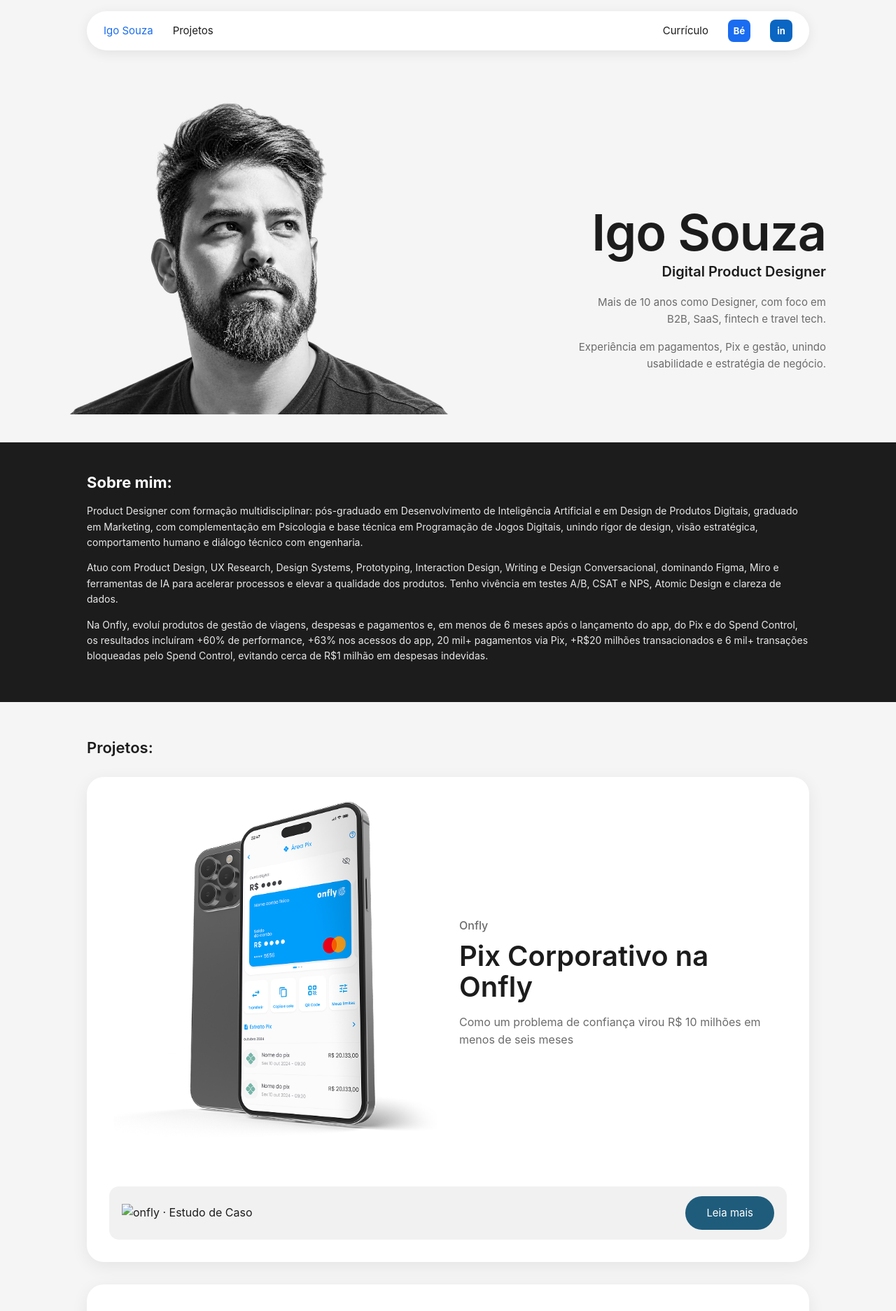
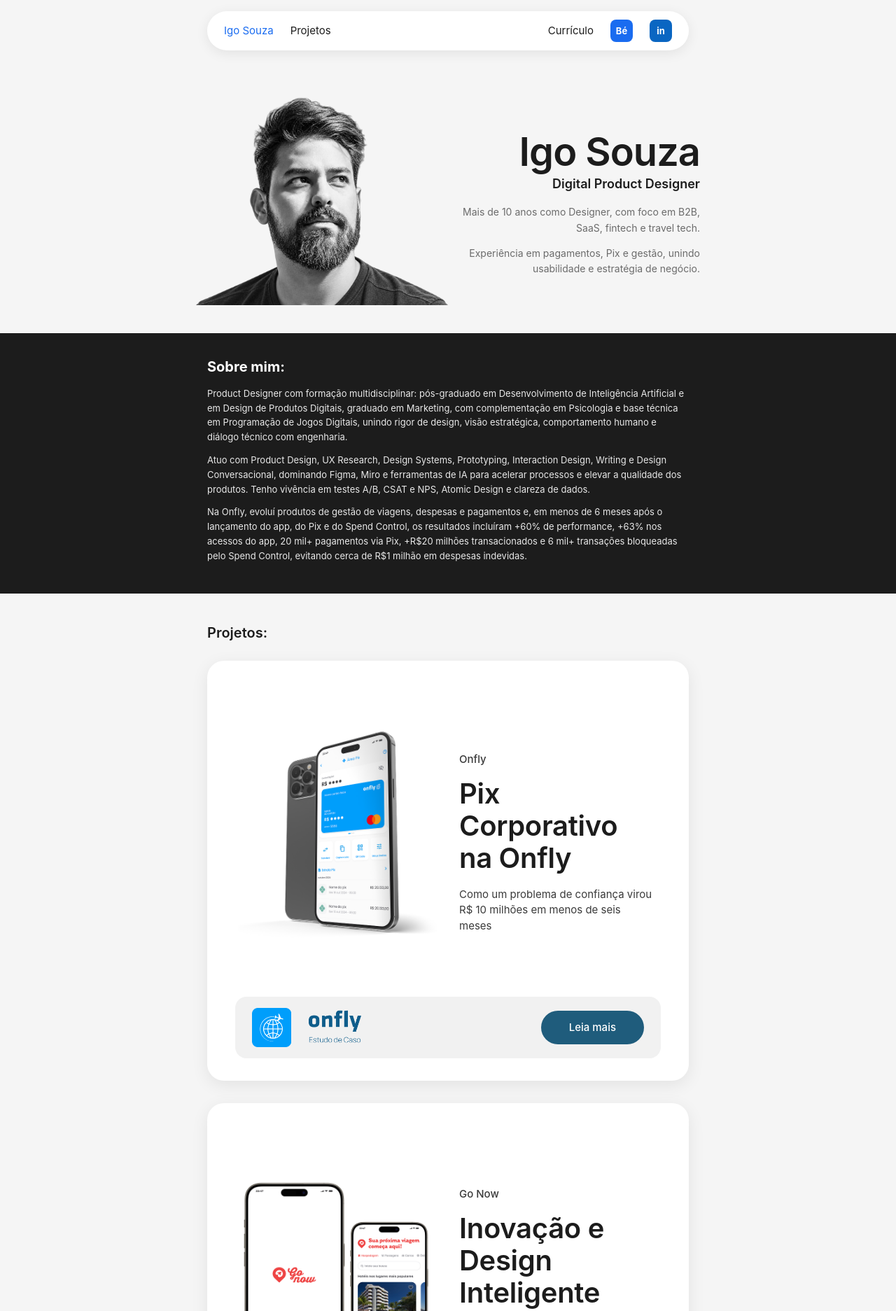
Before and after one commit to ogiwan-knobi/port, a plain HTML site: page index.html in a window 1280 px wide. Shown: the top 1873 px of the page at 70% size. Drawn offline with Linux system fonts and the light colour scheme.

Commit message:
Versão 2

```diff
--- a/assets/css/style.css
+++ b/assets/css/style.css
@@ -5,9 +5,10 @@
   --muted: #6b6b6b;
   --card: #ffffff;
   --btn: #1f5c7c;
+  --bar: #f1f1f1;
   --blue: #1a6cf0;
-  --radius: 16px;
-  --max: 1080px;
+  --linkedin: #0a66c2;
+  --content: 720px;
 }
 
 * { box-sizing: border-box; margin: 0; padding: 0; }
@@ -22,100 +23,122 @@ body {
 img { max-width: 100%; display: block; }
 a { color: inherit; text-decoration: none; }
 
-.container { max-width: var(--max); margin: 0 auto; padding: 0 24px; }
+/* Every section shares the same 720px content column */
+.container {
+  width: 100%;
+  max-width: var(--content);
+  margin: 0 auto;
+  padding: 0 16px;
+}
 
 /* ---------- Header ---------- */
 .header {
   position: sticky; top: 16px; z-index: 10;
-  max-width: var(--max); margin: 16px auto 0; padding: 0 24px;
+  width: 100%; max-width: var(--content);
+  margin: 16px auto 0; padding: 0 16px;
 }
 .nav {
   display: flex; align-items: center; justify-content: space-between;
-  background: #fff; border-radius: 999px; padding: 12px 24px;
+  background: #fff; border-radius: 999px; height: 56px; padding: 0 24px;
   box-shadow: 0 4px 18px rgba(0,0,0,.08);
 }
-.nav-left, .nav-right { display: flex; align-items: center; gap: 28px; }
+.nav-left, .nav-right { display: flex; align-items: center; gap: 24px; }
 .nav a.link { font-size: 15px; }
 .nav a.link:hover, .nav a.active { color: var(--blue); }
 .social-btn {
   width: 32px; height: 32px; border-radius: 8px; display: inline-grid; place-items: center;
   background: var(--blue); color: #fff; font-weight: 700; font-size: 13px;
 }
-.social-btn.li { background: #0a66c2; }
+.social-btn.li { background: var(--linkedin); }
 .social-btn:hover { opacity: .85; }
 
 /* ---------- Home hero ---------- */
 .hero {
   display: grid; grid-template-columns: 1fr 1fr; align-items: end;
-  padding: 40px 0 0; min-height: 520px;
+  padding: 48px 0 0;
 }
-.hero-img { justify-self: start; max-height: 520px; object-fit: cover; object-position: top; }
-.hero-text { text-align: right; padding-bottom: 60px; }
-.hero-text h1 { font-size: 72px; line-height: 1; font-weight: 600; letter-spacing: -1px; }
-.hero-text h2 { font-size: 20px; font-weight: 600; margin-top: 4px; }
-.hero-text p { color: var(--muted); font-size: 15px; margin-top: 16px; max-width: 360px; margin-left: auto; }
+.hero-img { justify-self: start; width: 100%; max-height: 420px; object-fit: cover; object-position: top; }
+.hero-text { text-align: right; padding-bottom: 40px; }
+.hero-text h1 { font-size: 56px; line-height: 1; font-weight: 600; letter-spacing: -1px; }
+.hero-text h2 { font-size: 18px; font-weight: 600; margin-top: 4px; }
+.hero-text p { color: var(--muted); font-size: 14px; margin-top: 14px; }
 
 /* ---------- About band ---------- */
-.about { background: var(--dark); color: #fff; padding: 40px 0; margin-top: 40px; }
-.about h3 { font-size: 22px; margin-bottom: 12px; }
-.about p { font-size: 14px; opacity: .9; margin-bottom: 14px; max-width: var(--max); }
+.about { background: var(--dark); color: #fff; padding: 32px 0; margin-top: 40px; }
+.about .container h3 { font-size: 20px; margin-bottom: 12px; }
+.about .container p { font-size: 13px; opacity: .9; margin-bottom: 12px; line-height: 1.6; }
 
-/* ---------- Project cards ---------- */
-.section-title { font-size: 22px; font-weight: 600; margin: 48px 0 24px; }
+/* ---------- Project banners: 720 x 600, same as Frame_16 ---------- */
+.section-title { font-size: 20px; font-weight: 600; margin: 40px 0 24px; }
+
 .project-card {
-  background: var(--card); border-radius: 24px; padding: 32px;
-  box-shadow: 0 6px 24px rgba(0,0,0,.07); margin-bottom: 32px;
+  width: 100%; max-width: var(--content); height: 600px;
+  margin: 0 auto 32px;
+  background: var(--card);
+  border-radius: 24px;
+  box-shadow: 0 6px 24px rgba(0,0,0,.08);
+  padding: 40px 40px 32px;
+  display: flex; flex-direction: column; justify-content: space-between;
 }
-.project-body { display: grid; grid-template-columns: 1fr 1fr; gap: 32px; align-items: center; }
-.project-body img { width: 100%; border-radius: 12px; object-fit: contain; }
-.project-tag { font-size: 16px; font-weight: 500; }
-.project-card h3 { font-size: 40px; line-height: 1.1; font-weight: 600; margin: 8px 0 16px; }
-.project-card p { color: var(--muted); font-size: 16px; }
+.project-body {
+  display: grid; grid-template-columns: 1fr 1fr; gap: 32px; align-items: center;
+  flex: 1;
+}
+.project-body img {
+  width: 100%; height: 100%; max-height: 340px; object-fit: contain;
+}
+.project-text { padding-right: 8px; }
+.project-tag { font-size: 16px; font-weight: 500; color: var(--text); }
+.project-text h3 {
+  font-size: 40px; line-height: 1.15; font-weight: 600;
+  margin: 14px 0 18px; letter-spacing: -.3px;
+}
+.project-text p { color: #3a3a3a; font-size: 15px; line-height: 1.5; }
+
 .project-footer {
   display: flex; align-items: center; justify-content: space-between;
-  background: #f1f1f1; border-radius: 14px; padding: 14px 18px; margin-top: 28px;
+  background: var(--bar); border-radius: 16px; height: 88px; padding: 0 24px;
 }
-.brand-logo { font-weight: 700; font-size: 18px; }
-.brand-logo small { display: block; font-size: 10px; font-weight: 400; opacity: .7; }
+.project-footer img.logo { height: 56px; width: auto; }
 .btn-leia {
-  background: var(--btn); color: #fff; padding: 12px 30px; border-radius: 999px; font-size: 15px;
+  background: var(--btn); color: #fff;
+  padding: 0 40px; height: 48px; line-height: 48px;
+  border-radius: 999px; font-size: 15px; font-weight: 500;
 }
 .btn-leia:hover { opacity: .9; }
 
 /* ---------- Case study pages ---------- */
-.case-hero { text-align: center; padding: 48px 0 24px; }
-.case-hero h1 { font-size: 56px; line-height: 1.05; font-weight: 600; letter-spacing: -1px; }
-.case-hero p { color: var(--muted); font-size: 18px; margin-top: 12px; }
-.case-cover { margin: 24px 0 48px; border-radius: 20px; width: 100%; }
-.case h2 { font-size: 26px; font-weight: 600; margin: 48px 0 12px; }
-.case p { font-size: 16px; color: #333; margin-bottom: 14px; }
-.case ul { margin: 8px 0 16px 22px; color: #333; }
+.case-hero { text-align: center; padding: 40px 0 20px; }
+.case-hero h1 { font-size: 44px; line-height: 1.08; font-weight: 600; letter-spacing: -.8px; }
+.case-hero p { color: var(--muted); font-size: 16px; margin-top: 12px; }
+.case-cover { margin: 20px 0 40px; border-radius: 20px; width: 100%; }
+.case h2 { font-size: 22px; font-weight: 600; margin: 40px 0 12px; }
+.case p { font-size: 15px; color: #333; margin-bottom: 14px; }
+.case ul { margin: 8px 0 16px 22px; color: #333; font-size: 15px; }
 .case li { margin-bottom: 6px; }
 .quote {
-  text-align: center; font-size: 22px; font-style: italic; font-weight: 600;
-  line-height: 1.4; margin: 40px auto; max-width: 620px;
+  text-align: center; font-size: 20px; font-style: italic; font-weight: 600;
+  line-height: 1.4; margin: 36px auto; max-width: 560px;
 }
-.case-img { width: 100%; border-radius: 16px; margin: 24px 0; }
-.case-footer { text-align: center; padding: 48px 0 24px; color: var(--muted); font-size: 14px; }
+.case-img { width: 100%; border-radius: 16px; margin: 20px 0; }
+.case-footer { text-align: center; padding: 40px 0 20px; color: var(--muted); font-size: 14px; }
 
-/* ---------- Site footer ---------- */
+/* ---------- Footer ---------- */
 .footer {
-  background: #e6e7ea; padding: 40px 0; margin-top: 56px; text-align: center;
+  background: #e6e7ea; padding: 36px 0; margin-top: 56px; text-align: center;
 }
 .footer .socials { display: flex; justify-content: center; gap: 16px; }
 .footer .social-btn { width: 40px; height: 40px; border-radius: 50%; font-size: 15px; }
-.footer .social-btn.li { border-radius: 50%; }
 
-/* ---------- Responsive ---------- */
-@media (max-width: 800px) {
-  .hero { grid-template-columns: 1fr; min-height: auto; }
-  .hero-img { max-height: 360px; margin: 0 auto; }
+/* ---------- Small screens ---------- */
+@media (max-width: 760px) {
+  .hero { grid-template-columns: 1fr; }
   .hero-text { text-align: center; }
-  .hero-text h1 { font-size: 48px; }
-  .hero-text p { margin: 16px auto 0; }
+  .hero-text h1 { font-size: 44px; }
+  .project-card { height: auto; padding: 24px; }
   .project-body { grid-template-columns: 1fr; }
-  .project-card h3 { font-size: 30px; }
-  .case-hero h1 { font-size: 38px; }
+  .project-text h3 { font-size: 30px; }
+  .project-footer { height: auto; padding: 16px 20px; flex-wrap: wrap; gap: 12px; }
+  .case-hero h1 { font-size: 32px; }
   .nav-left a.link:not(:first-child) { display: none; }
-  .nav-left, .nav-right { gap: 12px; }
 }
```
Also changed, not shown: assets/img/logos/logo-caixa.png (added), assets/img/logos/logo-gonow.png (added), assets/img/logos/logo-mobills.png (added), assets/img/logos/logo-onfly.png (added).
